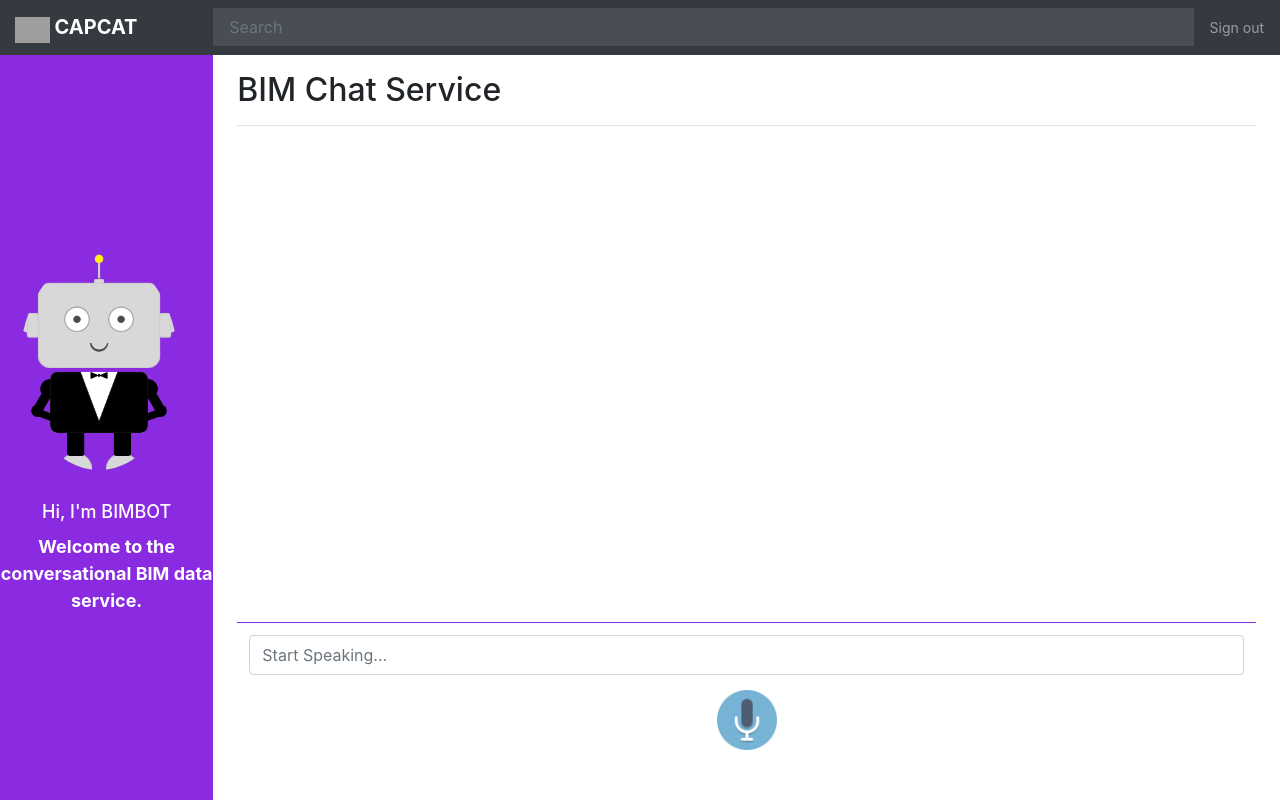
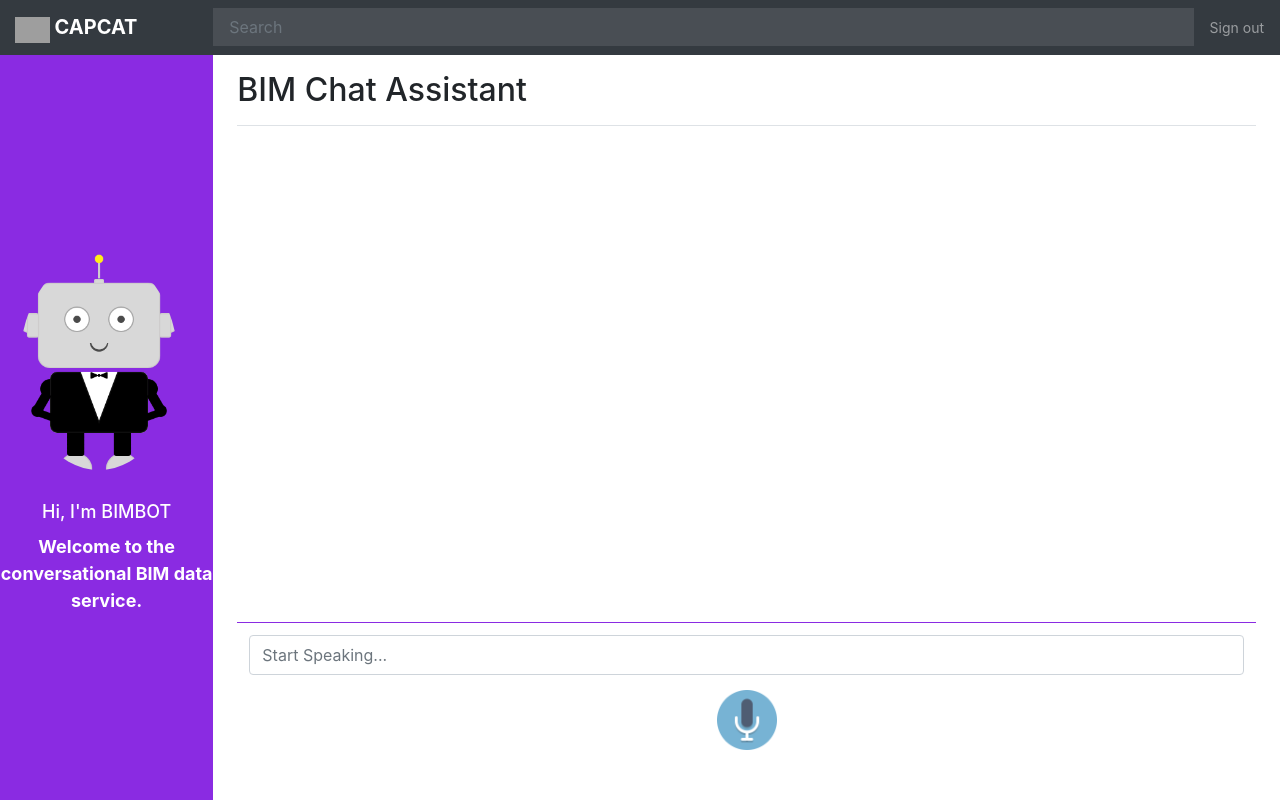
Before and after one commit to kidah/bimbot, a Django app: page / in a window 1280 px wide. Run offline with Django 3.2, Linux system fonts and the light colour scheme; some libraries are stand-ins or nearby versions; grey boxes are pictures that could not be loaded.

Commit message:
delete unused db and edit chat template

```diff
--- a/templates/chatbot.html
+++ b/templates/chatbot.html
@@ -56,7 +56,7 @@
 
         <main role="main" class="col-md-9 ml-sm-auto col-lg-10 pt-3 px-4">
           <div class="d-flex justify-content-between flex-wrap flex-md-nowrap align-items-center pb-2 mb-3 border-bottom">
-            <h1 class="h2">BIM Chat Service </h1>
+            <h1 class="h2">BIM Chat Assistant </h1>
 
           </div>
 
```
Also changed, not shown: db.sqlite3 (deleted).
